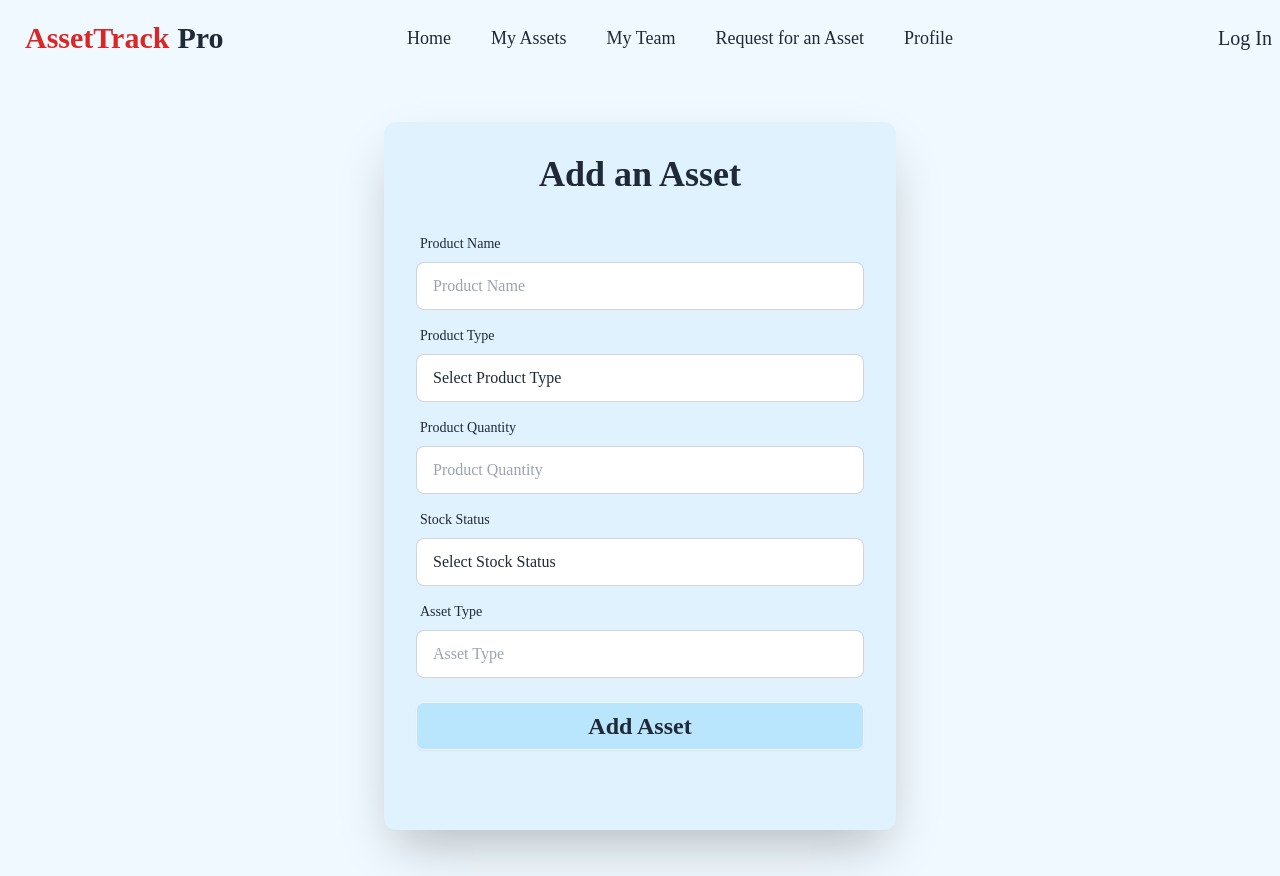
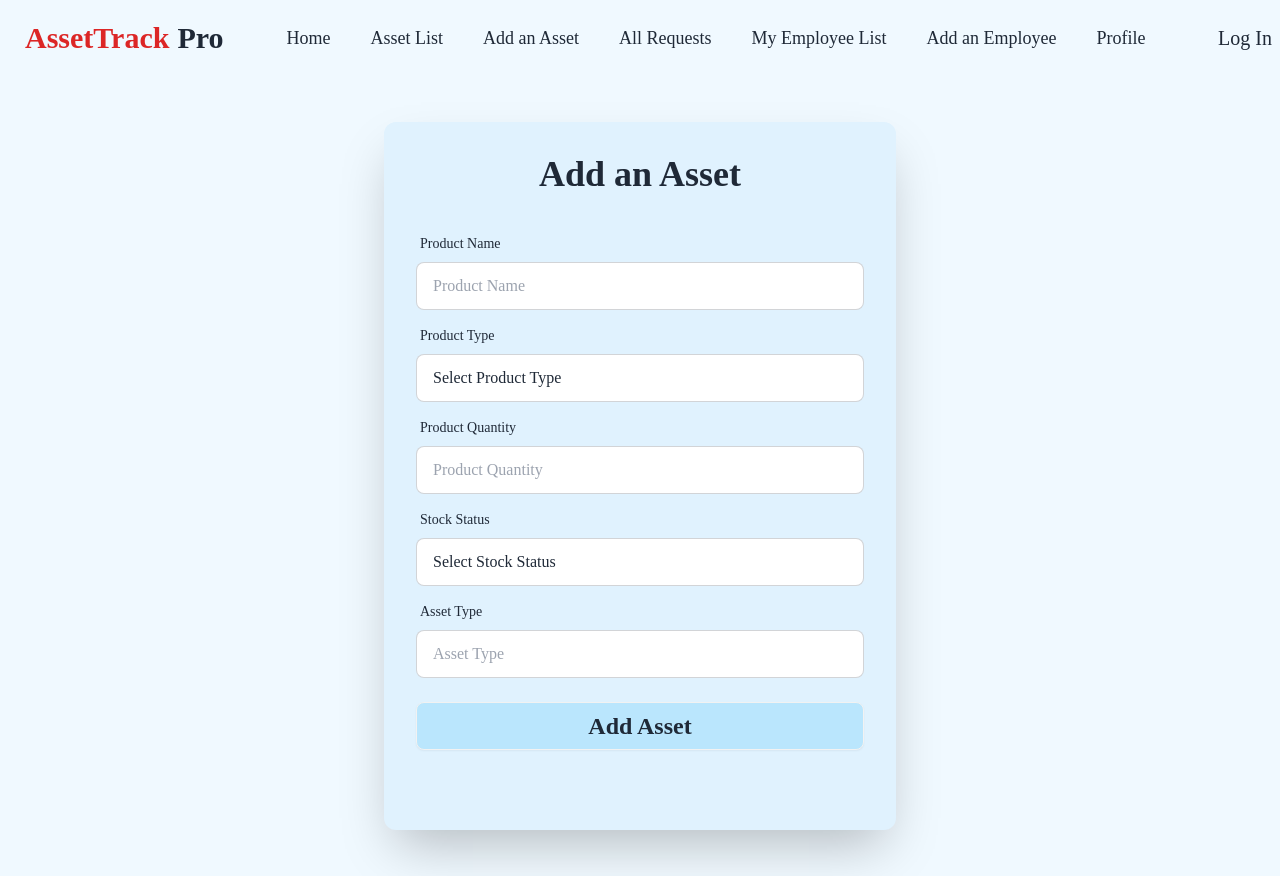
Before and after one commit to Arjon200141/asset-track-pro-client, a React (Vite) app: page /addasset in a window 1280 px wide. Built offline with nearby package versions, Linux system fonts and the light colour scheme; no server answers.

Commit message:
Delete Asset Added

```diff
--- a/package.json
+++ b/package.json
@@ -12,10 +12,12 @@
   "dependencies": {
     "@tanstack/react-query": "^5.40.1",
     "axios": "^1.7.2",
+    "chart.js": "^4.4.3",
     "firebase": "^10.12.2",
     "localforage": "^1.10.0",
     "match-sorter": "^6.3.4",
     "react": "^18.2.0",
+    "react-chartjs-2": "^5.2.0",
     "react-dom": "^18.2.0",
     "react-hook-form": "^7.51.5",
     "react-icons": "^5.2.1",
--- a/src/EmployeeHome/EmployeeHome.jsx
+++ b/src/EmployeeHome/EmployeeHome.jsx
@@ -1,9 +1,11 @@
+import Navbar from "../Home/Navbar";
 import MonthlyReq from "./MonthLyReq";
 import MyPending from "./MyPending";
 
 const EmployeeHome = () => {
     return (
         <div>
+            <Navbar></Navbar>
             <MyPending></MyPending>
             <MonthlyReq></MonthlyReq>
 
--- a/src/HRHome/HRHome.jsx
+++ b/src/HRHome/HRHome.jsx
@@ -1,3 +1,4 @@
+import Navbar from "../Home/Navbar";
 import HRPendingReq from "./HRPendingReq";
 import Limited from "./Limited";
 import TopReq from "./TopReq";
@@ -5,9 +6,11 @@ import TopReq from "./TopReq";
 const HRHome = () => {
     return (
         <div>
+            <Navbar></Navbar>
             <HRPendingReq></HRPendingReq>
             <TopReq></TopReq>
             <Limited></Limited>
+            {/* <PieChart></PieChart> */}
         </div>
     );
 };
--- a/src/HRHome/PieChart.jsx
+++ b/src/HRHome/PieChart.jsx
@@ -1,9 +1,68 @@
-const PieChart = () => {
-    return (
-        <div>
+// import { useEffect, useState, useContext } from "react";
+// import { AuthContext } from "../Providers/AuthProviders";
+// import { Pie } from "react-chartjs-2";
+// import { Chart } from "chart.js";
 
-        </div>
-    );
-};
+// const PieChart = () => {
+//     const { user } = useContext(AuthContext);
+//     const [returnableCount, setReturnableCount] = useState(0);
+//     const [nonReturnableCount, setNonReturnableCount] = useState(0);
 
-export default PieChart;
+//     useEffect(() => {
+//         let chartInstance = null;
+
+//         const fetchAssetData = async () => {
+//             try {
+//                 const response = await fetch(`http://localhost:4000/requests?email=${user.email}`);
+//                 const data = await response.json();
+//                 const returnableAssets = data.filter(asset => asset.productType === "Returnable");
+//                 const nonReturnableAssets = data.filter(asset => asset.productType === "Non-returnable");
+//                 setReturnableCount(returnableAssets.length);
+//                 setNonReturnableCount(nonReturnableAssets.length);
+
+//                 if (chartInstance) {
+//                     chartInstance.destroy();
+//                 }
+
+//                 const ctx = document.getElementById("pie-chart");
+//                 chartInstance = new Chart(ctx, {
+//                     type: "pie",
+//                     data: {
+//                         labels: ["Returnable", "Non-returnable"],
+//                         datasets: [{
+//                             data: [returnableCount, nonReturnableCount],
+//                             backgroundColor: [
+//                                 'rgba(54, 162, 235, 0.6)',
+//                                 'rgba(255, 99, 132, 0.6)',
+//                             ],
+//                             borderWidth: 1,
+//                         }],
+//                     },
+//                 });
+//             } catch (error) {
+//                 console.error('Error fetching asset data:', error);
+//             }
+//         };
+
+//         fetchAssetData();
+
+//         return () => {
+//             if (chartInstance) {
+//                 chartInstance.destroy();
+//             }
+//         };
+//     }, [user, returnableCount, nonReturnableCount]);
+
+//     return (
+//         <div>
+//             <div className="p-4 bg-fuchsia-50 pl-40">
+//                 <h2 className="text-4xl font-semibold text-center">Asset Pie Chart</h2>
+//                 <div className="flex justify-center mt-6">
+//                     <canvas id="pie-chart" width="400" height="400"></canvas>
+//                 </div>
+//             </div>
+//         </div>
+//     );
+// };
+
+// export default PieChart;
--- a/src/Home/Navbar.jsx
+++ b/src/Home/Navbar.jsx
@@ -3,30 +3,38 @@ import { Link } from "react-router-dom";
 import { AuthContext } from "../Providers/AuthProviders";
 
 const Navbar = () => {
-
     const { user, userRole, logOut } = useContext(AuthContext);
     const [showName, setShowName] = useState(false);
-    const navlinks = <>
-        <Link to="/"> <li><a>Home</a></li></Link>
-        <Link to='/employeejoin'><li><a>Join as Employee</a></li></Link>
-        <Link to='/hrjoin'><li><a>Join as HR Manager</a></li></Link>
+
+    const navlinks = (
+        <>
+            <li><Link to="">Home</Link></li>
+            <li><Link to="/employeejoin">Join as Employee</Link></li>
+            <li><Link to="/hrjoin">Join as HR Manager</Link></li>
         </>
-    const navlinksemployees = <>
-        <Link to="/"><li><a>Home</a></li></Link>
-        <Link to="/myassets"><li><a> My Assets</a></li></Link>
+    );
+
+    const navlinksemployees = (
+        <>
+            <li><Link to="">Home</Link></li>
+            <li><Link to="/myassets">My Assets</Link></li>
             <li><a>My Team</a></li>
-        <Link to="/request"><li><a>Request for an Asset</a></li></Link>
-        <Link to='/eployeeprofile'><li><a>Profile</a></li></Link>
+            <li><Link to="/request">Request for an Asset</Link></li>
+            <li><Link to="/eployeeprofile">Profile</Link></li>
         </>
-    const navlinkshr = <>
-        <Link to="/hrhome"> <li><a>Home</a></li></Link>
-        <Link to="/assetlist"><li><a>Asset List</a></li></Link>
-        <Link to="/addasset"><li><a>Add an Asset</a></li></Link>
-        <Link to="/allrequest"><li><a>All Requests</a></li></Link>
-        <Link to="/myemployee"><li><a>My Employee List</a></li></Link>
-        <Link to="/addemployee"><li><a>Add an Employee</a></li></Link>
+    );
+
+    const navlinkshr = (
+        <>
+            <li><Link to="/">Home</Link></li>
+            <li><Link to="/assetlist">Asset List</Link></li>
+            <li><Link to="/addasset">Add an Asset</Link></li>
+            <li><Link to="/allrequest">All Requests</Link></li>
+            <li><Link to="/myemployee">My Employee List</Link></li>
+            <li><Link to="/addemployee">Add an Employee</Link></li>
             <li><a>Profile</a></li>
         </>
+    );
 
     const handleLogOut = () => {
         logOut();
@@ -35,30 +43,18 @@ const Navbar = () => {
     return (
         <div className="navbar bg-sky-50">
             <div className="navbar-start">
-                <div className="dropdown">
-                    <div tabIndex={0} role="button" className="btn btn-ghost lg:hidden">
-                        <svg xmlns="http://www.w3.org/2000/svg" className="h-5 w-5" fill="none" viewBox="0 0 24 24" stroke="currentColor"><path strokeLinecap="round" strokeLinejoin="round" strokeWidth="2" d="M4 6h16M4 12h8m-8 6h16" /></svg>
-                    </div>
-                    <ul tabIndex={0} className="text-xl font-medium menu menu-sm dropdown-content mt-3 z-[1] p-2 shadow bg-base-100 rounded-box w-52">
-                        {/* {user?. userRole == 'hr' ? navlinkshr :
-                            userRole == 'employee' ? navlinksemployees :
-                                navlinks} */}
-                        {navlinksemployees}
+                <ul className="text-xl font-medium menu hidden menu-sm mt-3 z-[1] p-2 shadow bg-base-100 rounded-box w-52">
+                    {navlinkshr}
                 </ul>
-                </div>
                 <a className="btn btn-ghost text-3xl font-bold"><span className="text-red-600">AssetTrack</span> Pro</a>
             </div>
             <div className="navbar-center hidden lg:flex">
-                <ul className="ml-20 gap-2 text-lg font-medium menu menu-horizontal px-1">
-                    {/* {user?. userRole === 'hr' ? navlinkshr :
-                        userRole === 'employee' ? navlinksemployees :
-                            navlinks} */}
-                    {navlinksemployees}
+                <ul className="ml-20 gap-2 text-lg font-medium  menu menu-horizontal px-1">
+                    {navlinkshr}
                 </ul>
             </div>
             <div className="navbar-end">
-                {
-                    user ?
+                {user ? (
                     <div className="flex items-center gap-3">
                         <div
                             tabIndex={0}
@@ -72,11 +68,11 @@ const Navbar = () => {
                             </div>
                             {showName && <div className="absolute top-2 right-14 bg-emerald-100 shadow-md p-2 rounded-lg font-medium">{user.displayName || "Name not Found"}</div>}
                         </div>
-
-                            <Link onClick={handleLogOut} className="text-xl font-medium "><a>Log Out</a></Link>
-                        </div> :
+                        <Link onClick={handleLogOut} className="text-xl font-medium"><a>Log Out</a></Link>
+                    </div>
+                ) : (
                     <Link to='/login' className="text-xl font-medium"><a>Log In</a></Link>
-                }
+                )}
             </div>
         </div>
     );
```
Also changed, not shown: src/HRPages/AssetList.jsx (+38 -4 lines), src/Routes/routes.jsx (+7 -9 lines), src/HRHome/TopReq.jsx (line endings or trailing spaces), 1 other file (tests, documents, lock files or other folders). Lines whose indentation alone changed are shown as unchanged.
